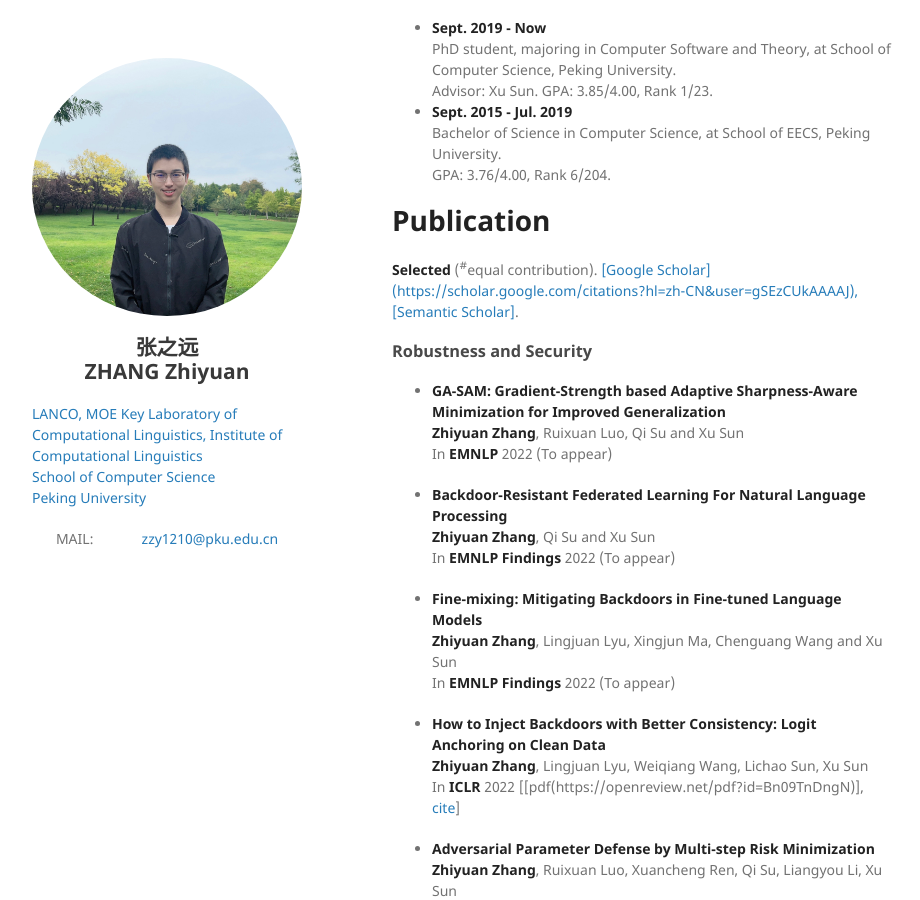
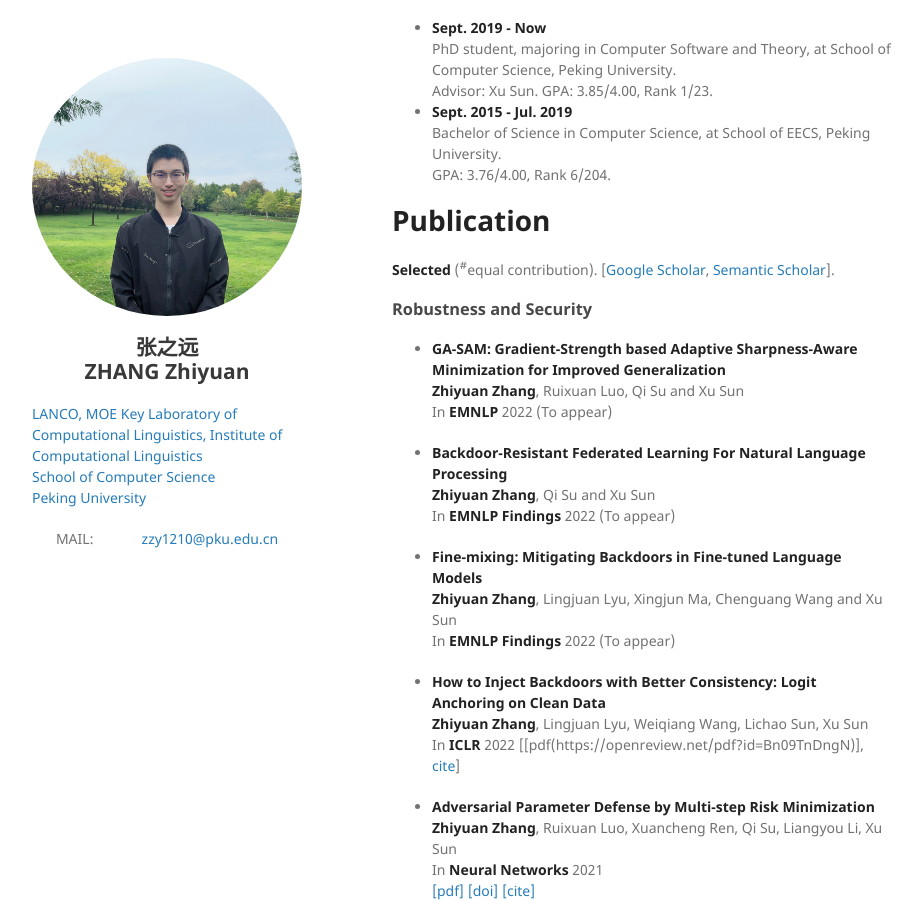
Before and after one commit to pkuzzy/pkuzzy.github.io, a Jekyll site: the page built from index.md, in a window 1280 px wide and 900 px high, scrolled down 443 px. Shown: the whole window, without its empty margins (178-1098 px from the left). Built offline with Jekyll 4.4.1, drawn with Linux system fonts in a browser that asks for light colours; nearby versions of some CDN libraries; our own code applies the rules of GitHub Pages for plain Markdown files.

Commit message:
Update index.md

```diff
--- a/index.md
+++ b/index.md
@@ -20,7 +20,7 @@ layout: default
   GPA: 3.76/4.00, Rank 6/204.
 
 # Publication
-**Selected** (<sup>\#</sup>equal contribution). [[Google Scholar](https://scholar.google.com/citations?hl=zh-CN&user=gSEzCUkAAAAJ), [Semantic Scholar]](https://www.semanticscholar.org/author/Zhiyuan-Zhang/50317060).
+**Selected** (<sup>\#</sup>equal contribution). [[Google Scholar](https://scholar.google.com/citations?hl=zh-CN&user=gSEzCUkAAAAJ), [Semantic Scholar](https://www.semanticscholar.org/author/Zhiyuan-Zhang/50317060)].
 
 ### Robustness and Security
 
```
